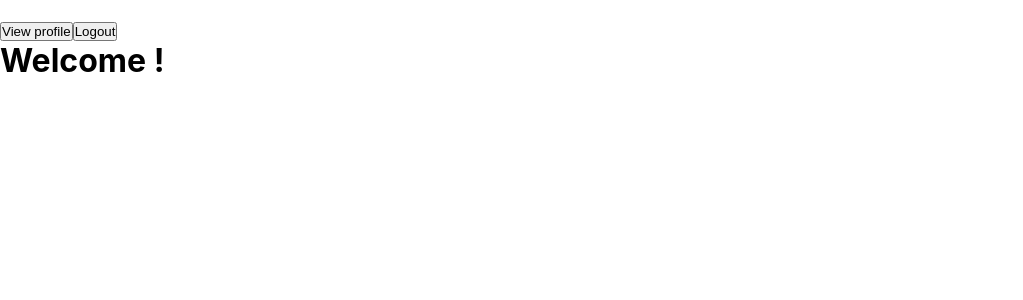
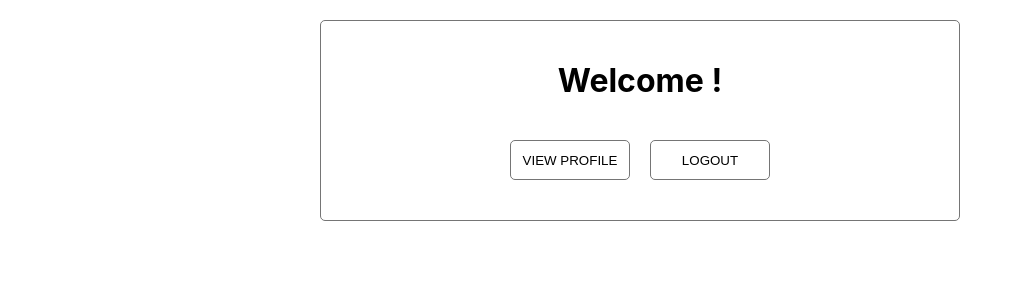
Before and after one commit to tamastotok/auth-client, a React (Create React App) app: page /home in a window 1280 px wide. Shown: the top 300 px of the page, without its empty margins (0-1023 px from the left). Built offline with nearby package versions, Linux system fonts and the light colour scheme.

Commit message:
logout function

```diff
--- a/src/App.jsx
+++ b/src/App.jsx
@@ -1,5 +1,4 @@
 import { BrowserRouter, Switch, Route } from 'react-router-dom';
-import Navbar from './components/Navbar';
 import Login from './views/Login';
 import Home from './views/Home';
 import Profile from './views/Profile';
@@ -13,12 +12,10 @@ function App() {
 
   const getNameFromServer = (str) => {
     setName(str);
-    console.log(str);
   };
 
   const getUserId = (id) => {
     setUserId(id);
-    console.log(id);
   };
 
   const getUserData = (data) => {
@@ -40,8 +37,7 @@ function App() {
         <Route path="/signup" component={Signup} />
 
         <Route path="/home">
-          <Navbar userId={userId} getUserData={getUserData} />
-          <Home name={name} />
+          <Home userId={userId} getUserData={getUserData} name={name} />
         </Route>
 
         <Route path="/profile/:id">
--- a/src/components/Navbar.jsx
+++ /dev/null
@@ -1,34 +0,0 @@
-import React from 'react';
-import axios from 'axios';
-import { useHistory } from 'react-router-dom';
-import { ENDPOINT } from '../server';
-import Cookies from 'js-cookie';
-
-export default function Navbar({ userId, getUserData }) {
-  const history = useHistory();
-
-  const handleViewProfile = () => {
-    axios
-      .get(`${ENDPOINT}/user/get/${userId}`, {
-        headers: {
-          'auth-token': Cookies.get('token'),
-        },
-      })
-      .then((res) => {
-        console.log(res);
-        getUserData(res.data);
-        history.push(`/profile/id=${userId}`);
-      })
-      .catch((error) => {
-        console.log(error);
-      });
-  };
-
-  return (
-    <div>
-      <button onClick={handleViewProfile}>View profile</button>
-
-      <button>Logout</button>
-    </div>
-  );
-}
--- a/src/sass/main.scss
+++ b/src/sass/main.scss
@@ -10,3 +10,4 @@
 @import './pages/login';
 @import './pages/profile';
 @import './pages/signup';
+@import './pages/home';
--- /dev/null
+++ b/src/sass/pages/_home.scss
@@ -0,0 +1,44 @@
+@import '../base/colors';
+
+.home-container {
+  border: 1px solid $gray;
+  border-radius: 5px;
+  max-width: 640px;
+  min-width: 320px;
+  width: 100%;
+  margin-left: auto;
+  margin-right: auto;
+  padding: 40px;
+  h1 {
+    text-align: center;
+    margin-bottom: 40px;
+  }
+}
+
+.nav-btn-group {
+  width: fit-content;
+  margin-left: auto;
+  margin-right: auto;
+  button {
+    height: fit-content;
+    border: 1px solid $gray;
+    border-radius: 5px;
+    background: none;
+    width: 120px;
+    height: 40px;
+    text-transform: uppercase;
+    cursor: pointer;
+    margin-left: 10px;
+    margin-right: 10px;
+  }
+}
+
+.profile-btn:hover {
+  border: 2px solid $blue;
+  color: $blue;
+}
+
+.logout-btn:hover {
+  border: 2px solid $red-hover;
+  color: $red-hover;
+}
--- a/src/views/Home.jsx
+++ b/src/views/Home.jsx
@@ -1,7 +1,57 @@
-export default function Home({ name }) {
+import axios from 'axios';
+import { useHistory } from 'react-router-dom';
+import { ENDPOINT } from '../server';
+import Cookies from 'js-cookie';
+
+export default function Home({ name, userId, getUserData }) {
+  const history = useHistory();
+
+  const handleViewProfile = async () => {
+    try {
+      const { data } = await axios.get(`${ENDPOINT}/user/get/${userId}`, {
+        headers: {
+          'auth-token': Cookies.get('token'),
+        },
+      });
+
+      getUserData(data);
+      history.push(`/profile/id=${userId}`);
+    } catch (error) {
+      alert(error.response.data);
+    }
+  };
+
+  const handleLogout = async () => {
+    try {
+      const { userIsLoggedIn } = await axios.get(
+        `${ENDPOINT}/auth/logout/${userId}`,
+        {
+          headers: {
+            'auth-token': Cookies.get('token'),
+            _id: userId,
+          },
+        }
+      );
+
+      if (!userIsLoggedIn) {
+        Cookies.remove('token');
+        history.push('/');
+      }
+    } catch (error) {
+      alert(error.response.data);
+    }
+  };
   return (
-    <div>
+    <div className="home-container">
       <h1>Welcome {name}!</h1>
+      <div className="nav-btn-group">
+        <button className="profile-btn" onClick={handleViewProfile}>
+          View profile
+        </button>
+        <button className="logout-btn" onClick={handleLogout}>
+          Logout
+        </button>
+      </div>
     </div>
   );
 }
--- a/src/views/Profile.jsx
+++ b/src/views/Profile.jsx
@@ -73,20 +73,21 @@ function Profile() {
     setIsAccountDeleteDisabled(false);
   };
 
-  const confirmDeleteAccount = () => {
-    axios
-      .delete(`${ENDPOINT}/user/del/${id}`, {
+  const confirmDeleteAccount = async () => {
+    try {
+      const { data } = await axios.delete(`${ENDPOINT}/user/del/${id}`, {
         headers: {
           'auth-token': Cookies.get('token'),
           _id: id,
           password: confirmPasswordRef.current.value,
         },
-      })
-      .then((res) => {
-        alert(res.data);
-        history.push('/');
-      })
-      .catch((error) => alert(error.response.data));
+      });
+
+      alert(data);
+      history.push('/');
+    } catch (error) {
+      alert(error.response.data);
+    }
   };
 
   const changeAccountPassword = () => {
```
